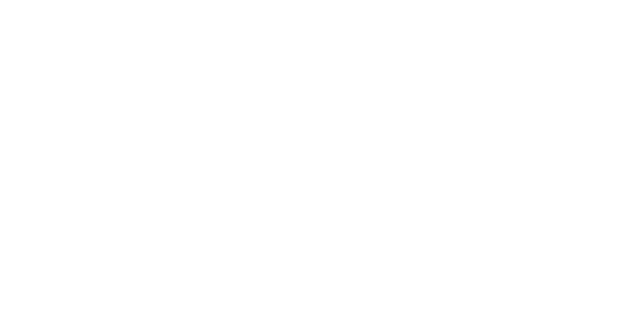
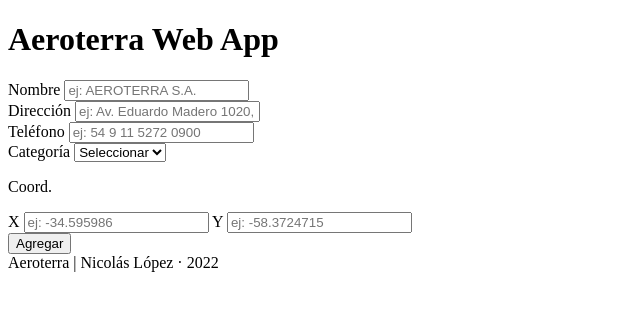
Before and after one commit to nycolop/aeroterra-arcgis-challenge, a plain HTML site: page index.html in a window 1280 px wide. Shown: the whole page, without its empty margins (0-640 px from the left). Drawn offline with Linux system fonts and the light colour scheme.

Commit message:
Created html structure

```diff
--- a/index.html
+++ b/index.html
@@ -13,10 +13,55 @@
     <!-- Loading assets -->
     <link rel="stylesheet" href="./src/css/styles.css">
 
-    <!-- Loading scripts -->
-    <script src="./src/js/script.js" defer></script>
+    <!-- Loading scripts in defer mode -->
+    <script src="./src/js/main.js" defer></script>
 </head>
 <body>
+    <header>
+        <h1>Aeroterra Web App</h1>
+    </header>
 
+    <main>
+        <form>
+            <article>
+                <label for="name">Nombre</label>
+                <input type="text" id="name" name="name" placeholder="ej: AEROTERRA S.A." />
+            </article>
+
+            <article>
+                <label for="address">Dirección</label>
+                <input type="text" id="address" name="address" placeholder="ej: Av. Eduardo Madero 1020, C1001 CABA" />
+            </article>
+
+            <article>
+                <label for="phone">Teléfono</label>
+                <input type="tel" id="phone" name="phone" placeholder="ej: 54 9 11 5272 0900" />
+            </article>
+
+            <article>
+                <label for="category">Categoría</label>
+                <select id="category" name="category">
+                    <option value="default" selected disabled hidden>Seleccionar</option>
+                    <option value="commercial">Comercial</option>
+                    <option value="residential">Residencial</option>
+                    <option value="mixed">Mixta</option>
+                </select>
+            </article>
+
+            <article>
+                <p>Coord.</p>
+
+                <label for="coord-x">X</label>
+                <input type="text" id="coord-x" name="coord-x" placeholder="ej: -34.595986" />
+
+                <label for="coord-y">Y</label>
+                <input type="text" id="coord-y" name="coord-y" placeholder="ej: -58.3724715" />
+            </article>
+
+            <button>Agregar</button>
+        </form>
+    </main>
+
+    <footer>Aeroterra | Nicolás López · 2022</footer>
 </body>
 </html>
```
Also changed, not shown: resources/wireframe.png (added), src/js/main.js (added), src/js/script.js (deleted).
